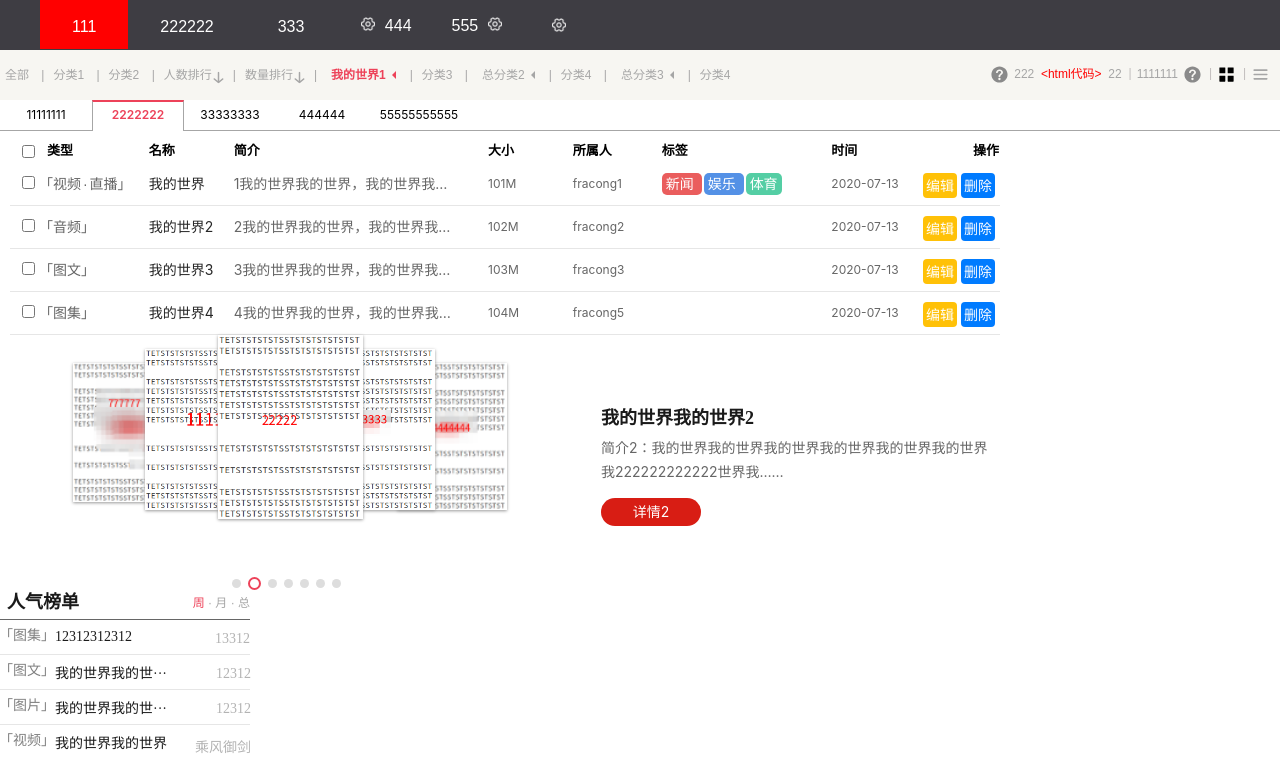
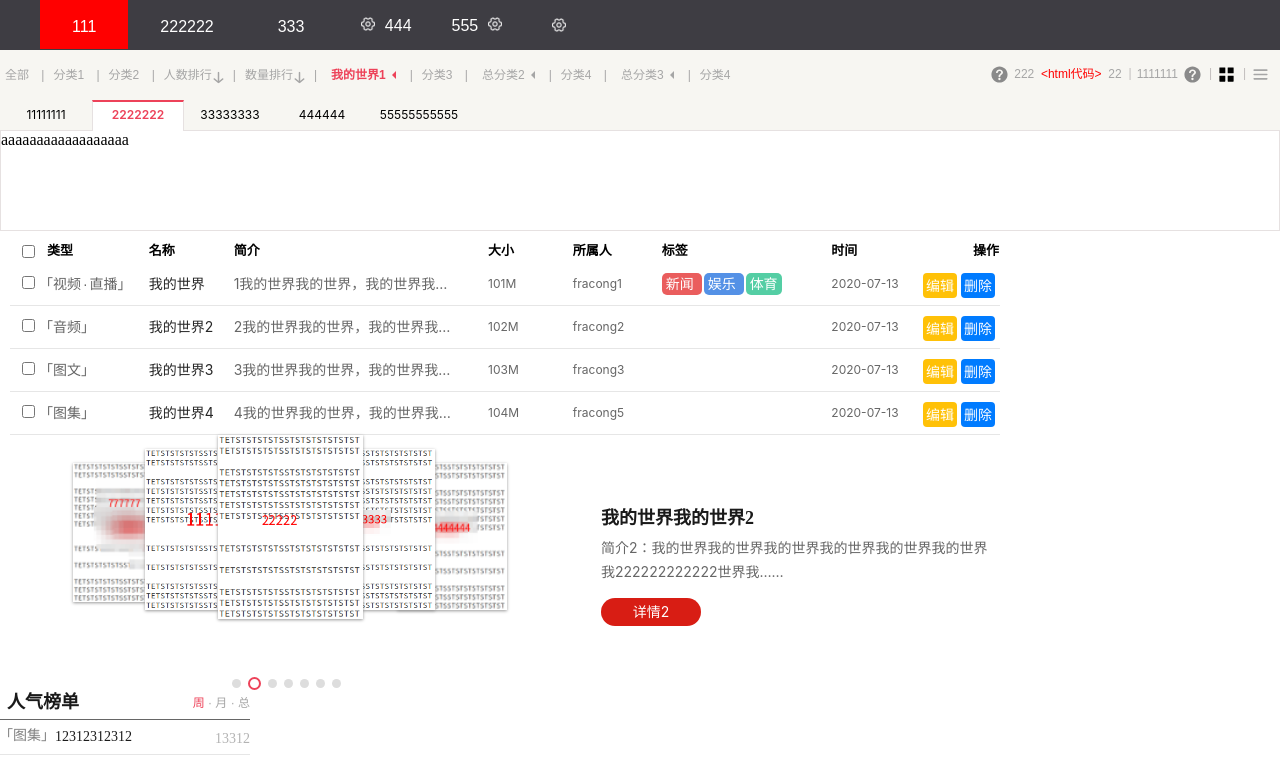
Before and after one commit to fracong/angular-web-component-utils, an Angular app: page / in a window 1280 px wide. Shown: the top 761 px of the page. Built offline with nearby package versions, Linux system fonts and the light colour scheme.

Commit message:
normal label page add style-type, add inner-content.

```diff
--- a/src/app/index/index.component.html
+++ b/src/app/index/index.component.html
@@ -2,7 +2,7 @@
  * @Author: fracong
  * @Date: 2020-08-18 10:36:47
  * @LastEditors: fracong
- * @LastEditTime: 2020-09-03 13:48:09
+ * @LastEditTime: 2020-09-04 12:42:06
 -->
 <div class="fc-util">
     <div class="fc-top">
@@ -12,7 +12,7 @@
     <div class="fc-bottom">
         <app-normal-label-page [listInfo]="listInfo" (labelPageNode)="labelPageBack($event)">
 
-            <div>aaaaaaaaaaaaaaaaaa</div>
+            <div style="width: 100%;height: 100px;color: black;border-left: #e6e1e1 1px solid;border-right: #e6e1e1 1px solid;border-bottom:  #e6e1e1 1px solid;box-sizing: border-box;">aaaaaaaaaaaaaaaaaa</div>
         </app-normal-label-page>
         <app-normal-list #normalList [listInfo]="normalListInfo" [tableList]="normalTableList" [fieldList]="normalFieldList" (tableButtonClick)="clickBackInfo($event)"></app-normal-list>
         <app-carousel-normal [carouselInfo]="carouselInfo" [carouselItemList] = "carouselItemList"></app-carousel-normal>
--- a/src/app/index/index.component.ts
+++ b/src/app/index/index.component.ts
@@ -2,7 +2,7 @@
  * @Author: fracong
  * @Date: 2020-08-18 10:36:47
  * @LastEditors: fracong
- * @LastEditTime: 2020-09-03 14:39:51
+ * @LastEditTime: 2020-09-04 11:58:41
  */
 import { Component, OnInit, ViewChild } from '@angular/core';
 import { NormalListComponent } from '../list/normal-list/normal-list.component';
@@ -640,8 +640,9 @@ export class IndexComponent implements OnInit {
 
     this.listInfo = {
       labelPageType: 'normal',
+      // styleType: 'bottom',
       activeItemKey: 2,
-      // height:'30px',
+      labelHeight:'30px',
       // activeColor: '#ed4259',
       // fontSize: '14px',
       labelList: [
--- a/src/app/label-page/normal-label-page/normal-label-page.component.html
+++ b/src/app/label-page/normal-label-page/normal-label-page.component.html
@@ -2,10 +2,11 @@
  * @Author: fracong
  * @Date: 2020-09-03 10:47:11
  * @LastEditors: fracong
- * @LastEditTime: 2020-09-03 14:26:02
+ * @LastEditTime: 2020-09-04 12:33:03
 -->
 <ng-container>
-    <div class="fc-util-label-page" [ngStyle]="{'height': listInfo.height}">
+    <div class="fc-util-label-page">
+        <div class="label-page-top" [ngStyle]="{'height': listInfo.labelHeight}" [ngClass]="['style-'+(listInfo.styleType?listInfo.styleType:'top')]">
             <div class="label-item" *ngFor="let item of listInfo.labelList" [ngClass]="{'active': listInfo.activeItemKey == item.key}"
                 [ngStyle]="{'border-top-color': listInfo.activeItemKey == item.key? listInfo.activeColor: ''}"(click)="changeLabel(item.key);">
                 <div class="item-font" (mouseover)="isHover=true;remarkKey=item.key;" (mouseleave)="isHover=false;remarkKey=item.key;"
@@ -16,4 +17,8 @@
                 </div>
             </div>
         </div>
+        <div class="label-page-bottom">
+            <ng-content></ng-content>
+        </div>
+    </div>
 </ng-container>
--- a/src/app/label-page/normal-label-page/normal-label-page.component.scss
+++ b/src/app/label-page/normal-label-page/normal-label-page.component.scss
@@ -1,6 +1,8 @@
 :host::ng-deep .fc-util-label-page{
-    border-bottom: #a6a6a6 1px solid;
+    .label-page-top{
+        border-bottom: #e6e1e1 1px solid;
         height: 30px;
+        background: rgb(247, 246, 242);
         .label-item{
             cursor: pointer;
             display: inline-block;
@@ -14,14 +16,26 @@
                 text-align: center;
             }
         }
-    .label-item.active{
+        .label-item:hover{
+            color: #ed4259;
+        }
+    }
+    .label-page-top.style-top .label-item.active{
         background-color: #fff;
-        border-top: #ed4259 2px solid;
-        border-right: #a6a6a6 1px solid;
-        border-left: #a6a6a6 1px solid;
+        border-top-color: #ed4259;
+        border-right-color: #e6e1e1;
+        border-left-color: #e6e1e1;
         .item-font{
             font-weight: 600;
             color: #ed4259;
         }
     }
+    .label-page-top.style-bottom .label-item.active{
+        border-bottom: #ed4259 2px solid;
+        .item-font{
+            font-weight: 600;
+            color: #ed4259;
+            height: 27px;
         }
+    }
+}
--- a/src/app/model/label-page/normal-label-page.model.ts
+++ b/src/app/model/label-page/normal-label-page.model.ts
@@ -2,11 +2,12 @@
  * @Author: fracong
  * @Date: 2020-09-03 13:40:49
  * @LastEditors: fracong
- * @LastEditTime: 2020-09-03 14:29:06
+ * @LastEditTime: 2020-09-04 12:34:04
  */
 export class LabelPageInfo{
     labelPageType: string;
-    height: string; // defualt is 30px, must > 25px
+    styleType: string; // top or bottom, defualt is top.
+    labelHeight: string; // defualt is 30px, must > 25px
     activeItemKey: number;
     activeColor: string; // defualt is #ed4259
     fontSize: string; // defualt is 12px
```
Lines whose indentation alone changed are shown as unchanged.
